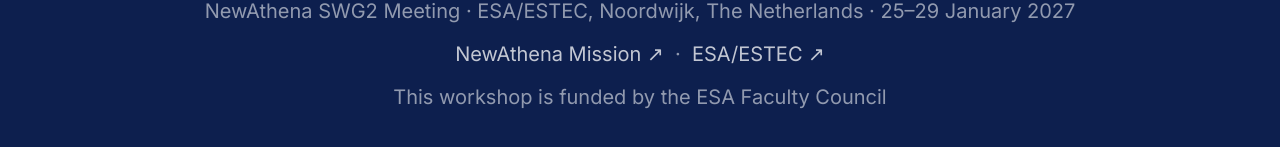
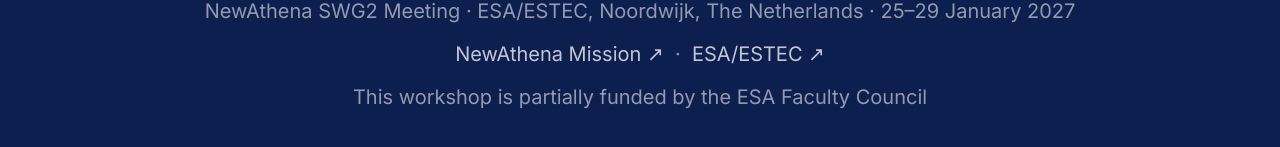
Before and after one commit to matildesignorini/swg2meeting, a plain HTML site: page index.html in a window 1280 px wide. Shown: the part 11700-11847 px from the top of the page. Drawn offline with Linux system fonts and the light colour scheme.

Commit message:
Footer: workshop is partially funded by the ESA Faculty Council
Co-Authored-By: Claude Opus 5.5 <noreply@anthropic.com>
Claude-Session: https://claude.ai/code/session_01CZ7cdfcXWizwQtgAHjoSQw

```diff
--- a/index.html
+++ b/index.html
@@ -1304,7 +1304,7 @@
     &nbsp;·&nbsp;
     <a href="https://www.esa.int/estec" target="_blank">ESA/ESTEC ↗</a>
   </p>
-  <p style="margin-top:8px;">This workshop is funded by the ESA Faculty Council</p>
+  <p style="margin-top:8px;">This workshop is partially funded by the ESA Faculty Council</p>
 </footer>
 
 <script>
```
